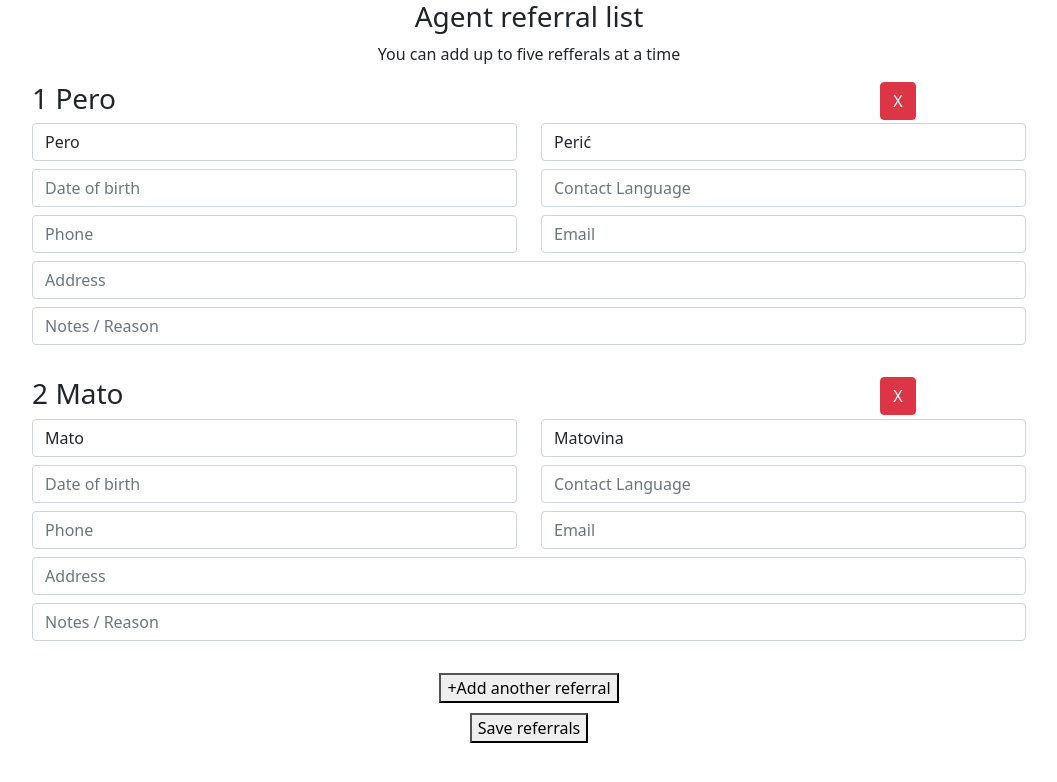
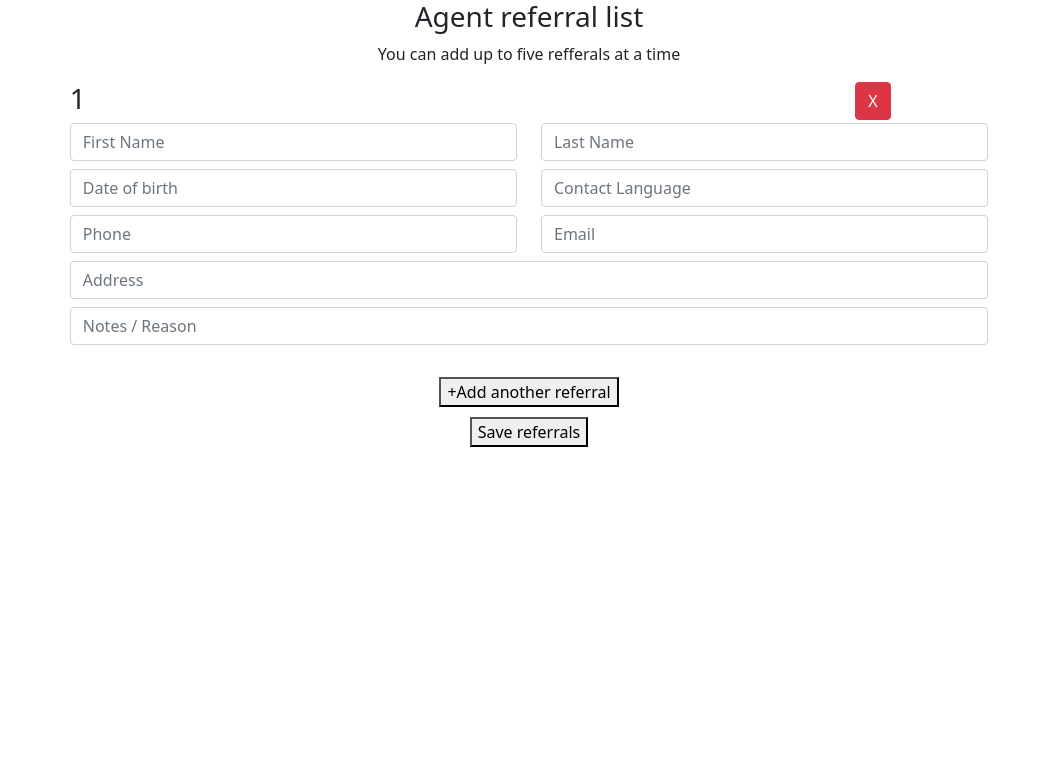
Before and after one commit to jovanadjuric/referrals, a React (Create React App) app: page / in a window 1280 px wide. Shown: the top 782 px of the page, without its empty margins (111-1168 px from the left). Built offline with nearby package versions, Linux system fonts and the light colour scheme.

Commit message:
fix: adding new referrals and rendering them

```diff
--- a/src/App.js
+++ b/src/App.js
@@ -4,13 +4,22 @@ import Button from "./Components/Button/Button";
 import { EntriesContext } from "./Context/entries";
 
 function App() {
-  const [entriesCount, setEntriesCount] = useState(0);
+  const defaultFields = {
+    firstName: "",
+    lastName: "",
+    dateOfBirth: "",
+    contactLanguage: "",
+    phone: "",
+    email: "",
+    address: "",
+    notes: "",
+  };
+
   const { addEntry, entries } = useContext(EntriesContext);
 
-  const addNewEntry = (entries) => {
-    if (entriesCount < 5) {
-      setEntriesCount((entriesCount) => entriesCount + 1);
-      addEntry(entries);
+  const addNewEntry = () => {
+    if (entries.length < 5) {
+      addEntry(defaultFields);
     }
   };
 
@@ -19,26 +28,7 @@ function App() {
   };
 
   useEffect(() => {
-    addNewEntry({
-        firstName: "Pero",
-         lastName: "Perić",
-         dateOfBirth: "",
-         contactLanguage: "",
-         phone: "",
-         email: "",
-         address: "",
-         notes: "",
-      });
-      addNewEntry({
-          firstName: "Mato",
-           lastName: "Matovina",
-           dateOfBirth: "",
-           contactLanguage: "",
-           phone: "",
-           email: "",
-           address: "",
-           notes: "",
-        });
+    addNewEntry(defaultFields);
   }, []);
 
   return (
--- a/src/Sections/Entries/Entries.js
+++ b/src/Sections/Entries/Entries.js
@@ -5,18 +5,23 @@ import Entry from "../Entry/Entry";
 const Entries = () => {
   const { entries, removeEntry, changeEntry } = useContext(EntriesContext);
 
+  const handleOnDelete = (index) => {
+    removeEntry(index);
+  };
+
   return (
     <>
-      <form>
+      <div>
         {entries.map((entry, index) => (
-          <Entry key={index}
+          <Entry
+            key={index}
+            index={index}
             entry={entry}
-            index={index}
             onChangeHandler={changeEntry}
-            onDeleteHandler={() => removeEntry(index)}
+            onDeleteHandler={handleOnDelete}
           />
         ))}
-      </form>
+      </div>
     </>
   );
 };
--- a/src/Sections/Entry/Entry.js
+++ b/src/Sections/Entry/Entry.js
@@ -1,16 +1,19 @@
 import { useState, useContext, useEffect } from "react";
 import Input from "../../Components/Input";
-import 'bootstrap/dist/css/bootstrap.min.css';
+import "bootstrap/dist/css/bootstrap.min.css";
 
 const Entry = ({ entry, index, onChangeHandler, onDeleteHandler }) => {
-  const [data, setData] = useState({...entry})
-
+  const [data, setData] = useState({ ...entry });
   const returnData = (key, returnValue) => {
     setData((prevData) => ({
       ...prevData,
       [key]: returnValue,
-    }))
-  }
+    }));
+  };
+
+  const handleOnDelete = () => {
+    onDeleteHandler(index);
+  };
 
   useEffect(() => {
     onChangeHandler(index, data);
@@ -19,49 +22,87 @@ const Entry = ({ entry, index, onChangeHandler, onDeleteHandler }) => {
   return (
     <div className="row">
       <div className="col-10">
-        <h3>{index + 1} {data.firstName ?? "New referal"}</h3>
+        <h3>
+          {index + 1} {data.firstName ?? "New referal"}
+        </h3>
       </div>
       <div className="col-2">
-        <button type="button" className="btn btn-danger" onClick={onDeleteHandler}>X</button>
+        <button
+          type="button"
+          className="btn btn-danger"
+          onClick={handleOnDelete}
+        >
+          X
+        </button>
       </div>
       <div className="col-6">
         <div className="input-group mb-2">
-          <Input type="text"
+          <Input
+            type="text"
             placeholder="First Name"
             value={data.firstName}
-            onChange={(evt) => returnData("firstName", evt.target.value )}/>
+            onChange={(evt) => returnData("firstName", evt.target.value)}
+          />
         </div>
         <div className="input-group mb-2">
-          <Input type="text" placeholder="Date of birth" value={data.dateOfBirth}
-            onChange={(evt) => returnData("dateOfBirth", evt.target.value )}/>
+          <Input
+            type="text"
+            placeholder="Date of birth"
+            value={data.dateOfBirth}
+            onChange={(evt) => returnData("dateOfBirth", evt.target.value)}
+          />
         </div>
         <div className="input-group mb-2">
-          <Input type="text" placeholder="Phone" value={data.phone}
-            onChange={(evt) => returnData("phone", evt.target.value )}/>
+          <Input
+            type="text"
+            placeholder="Phone"
+            value={data.phone}
+            onChange={(evt) => returnData("phone", evt.target.value)}
+          />
         </div>
       </div>
       <div className="col-6">
         <div className="input-group mb-2">
-          <Input type="text" placeholder="Last Name" value={data.lastName}
-            onChange={(evt) => returnData("lastName", evt.target.value )}/>
+          <Input
+            type="text"
+            placeholder="Last Name"
+            value={data.lastName}
+            onChange={(evt) => returnData("lastName", evt.target.value)}
+          />
         </div>
         <div className="input-group mb-2">
-          <Input type="text" placeholder="Contact Language" value={data.contactLanguage}
-            onChange={(evt) => returnData("contactLanguage", evt.target.value )}/>
+          <Input
+            type="text"
+            placeholder="Contact Language"
+            value={data.contactLanguage}
+            onChange={(evt) => returnData("contactLanguage", evt.target.value)}
+          />
         </div>
         <div className="input-group mb-2">
-          <Input type="email" placeholder="Email" value={data.email}
-            onChange={(evt) => returnData("email", evt.target.value )}/>
+          <Input
+            type="email"
+            placeholder="Email"
+            value={data.email}
+            onChange={(evt) => returnData("email", evt.target.value)}
+          />
         </div>
       </div>
       <div className="col-12 mb-4">
         <div className="input-group mb-2">
-          <Input type="text" placeholder="Address" value={data.address}
-            onChange={(evt) => returnData("address", evt.target.value )}/>
+          <Input
+            type="text"
+            placeholder="Address"
+            value={data.address}
+            onChange={(evt) => returnData("address", evt.target.value)}
+          />
         </div>
         <div className="input-group mb-2">
-          <Input type="text" placeholder="Notes / Reason" value={data.notes}
-            onChange={(evt) => returnData("notes", evt.target.value )}/>
+          <Input
+            type="text"
+            placeholder="Notes / Reason"
+            value={data.notes}
+            onChange={(evt) => returnData("notes", evt.target.value)}
+          />
         </div>
       </div>
     </div>
```
